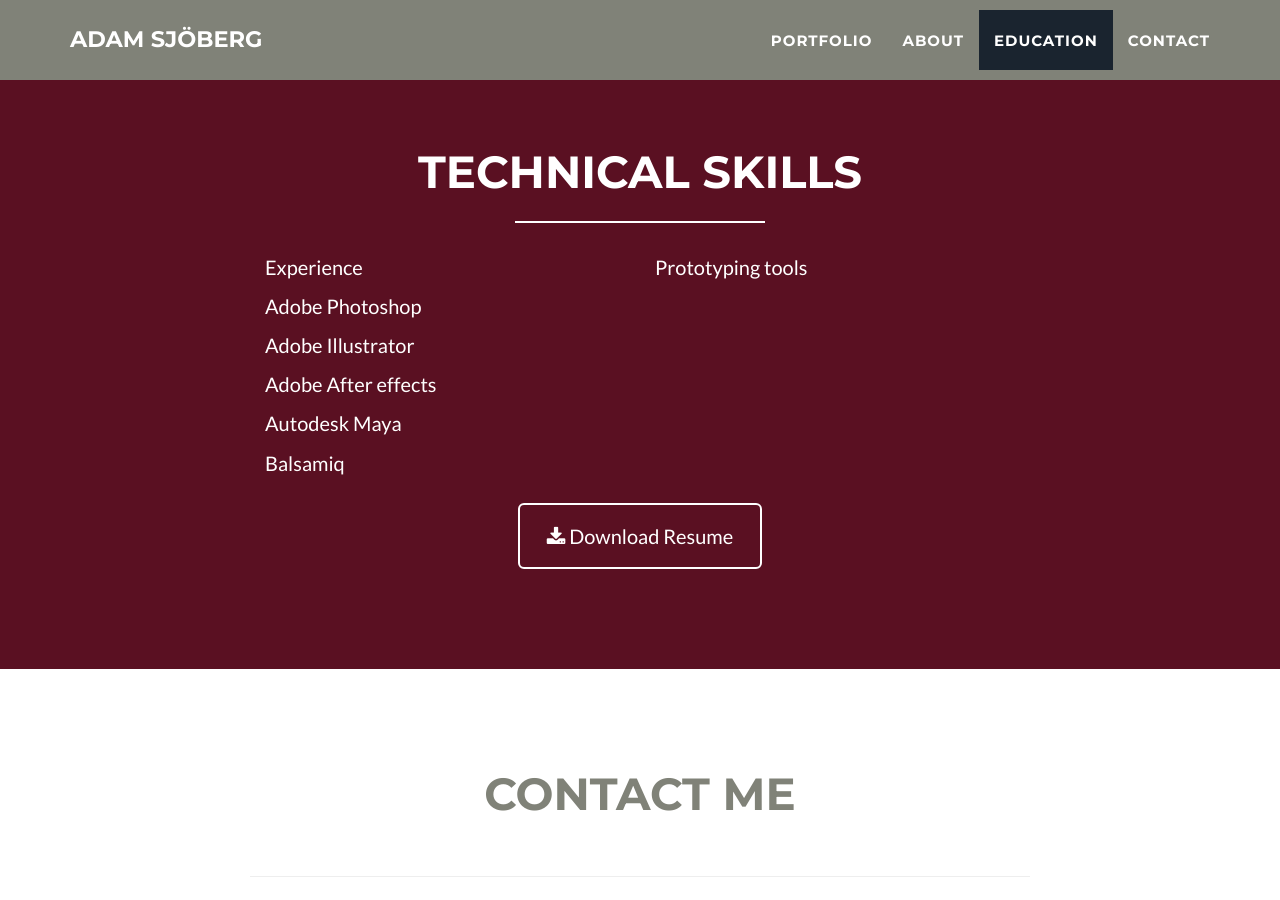
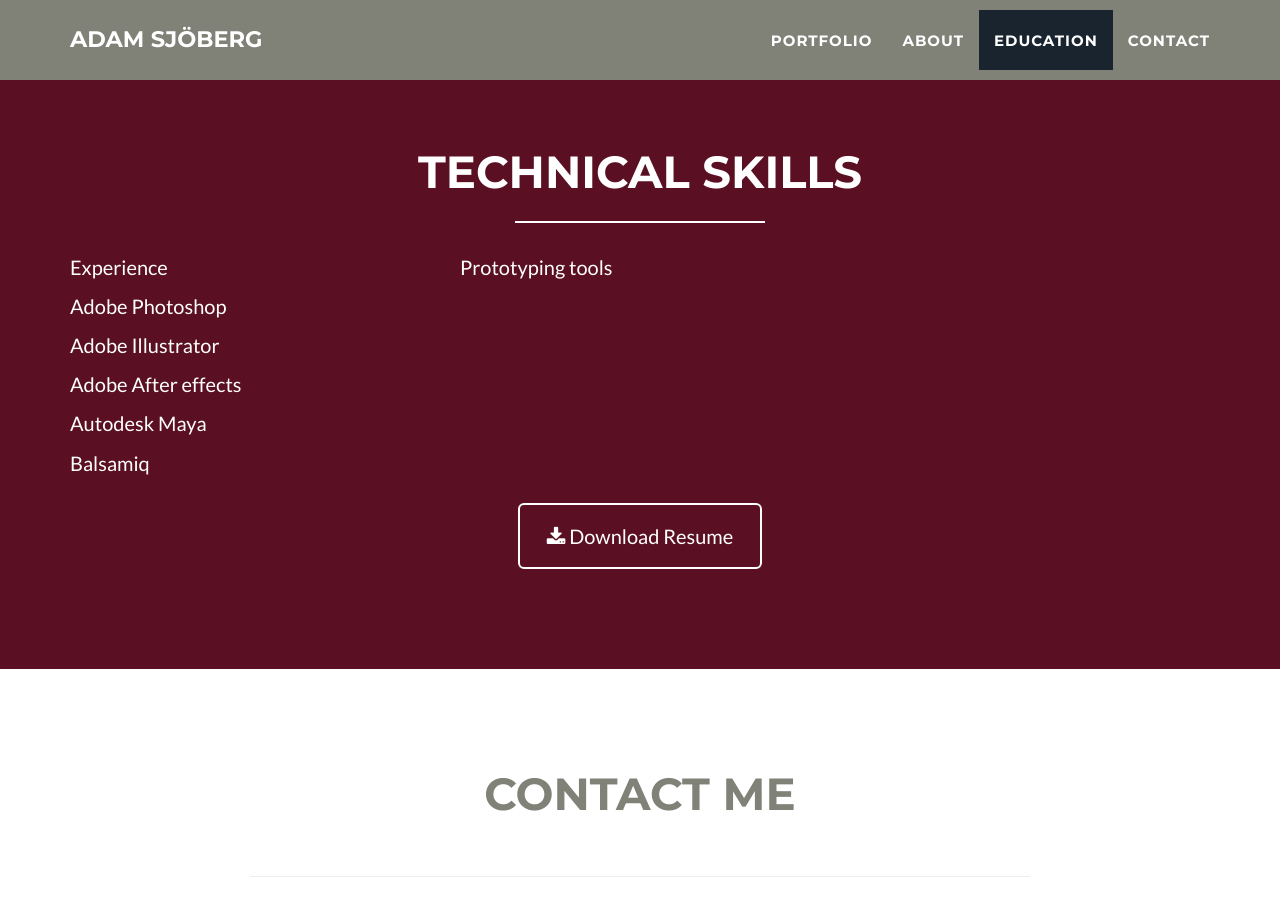
Before and after one commit to Adamsjoberg/Adamsjoberg.github.io, a Jekyll site: the page built from index.html, in a window 1280 px wide and 900 px high, scrolled down 3063 px. Built offline with Jekyll 4.4.1, drawn with Linux system fonts in a browser that asks for light colours.

Commit message:
removed something

```diff
--- a/_includes/skills.html
+++ b/_includes/skills.html
@@ -8,7 +8,7 @@
                 </div>
             </div>
             <div class="row">
-                <div class="col-lg-4 col-lg-offset-2">
+                <div class="col-lg-4">
                     <p>Experience</p>
                     <p>Adobe Photoshop</p>
                     <p>Adobe Illustrator</p>
```
